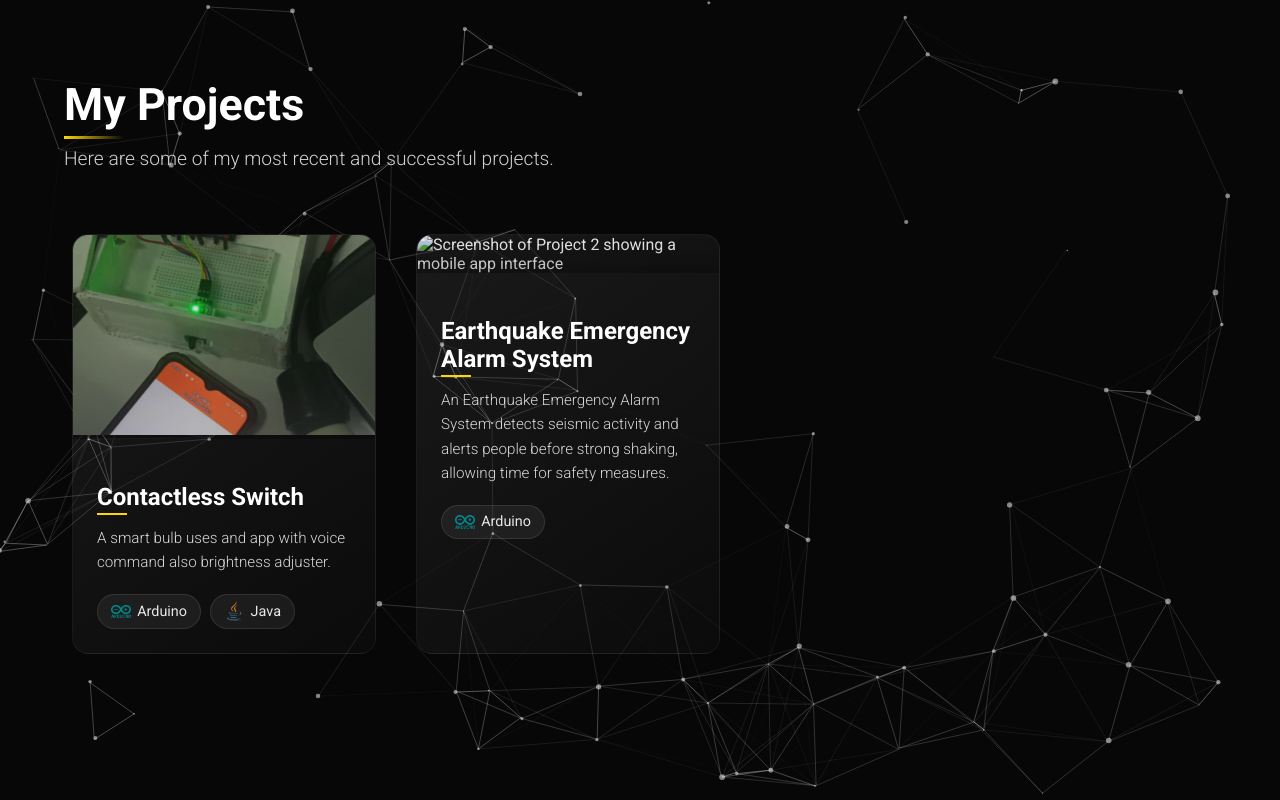
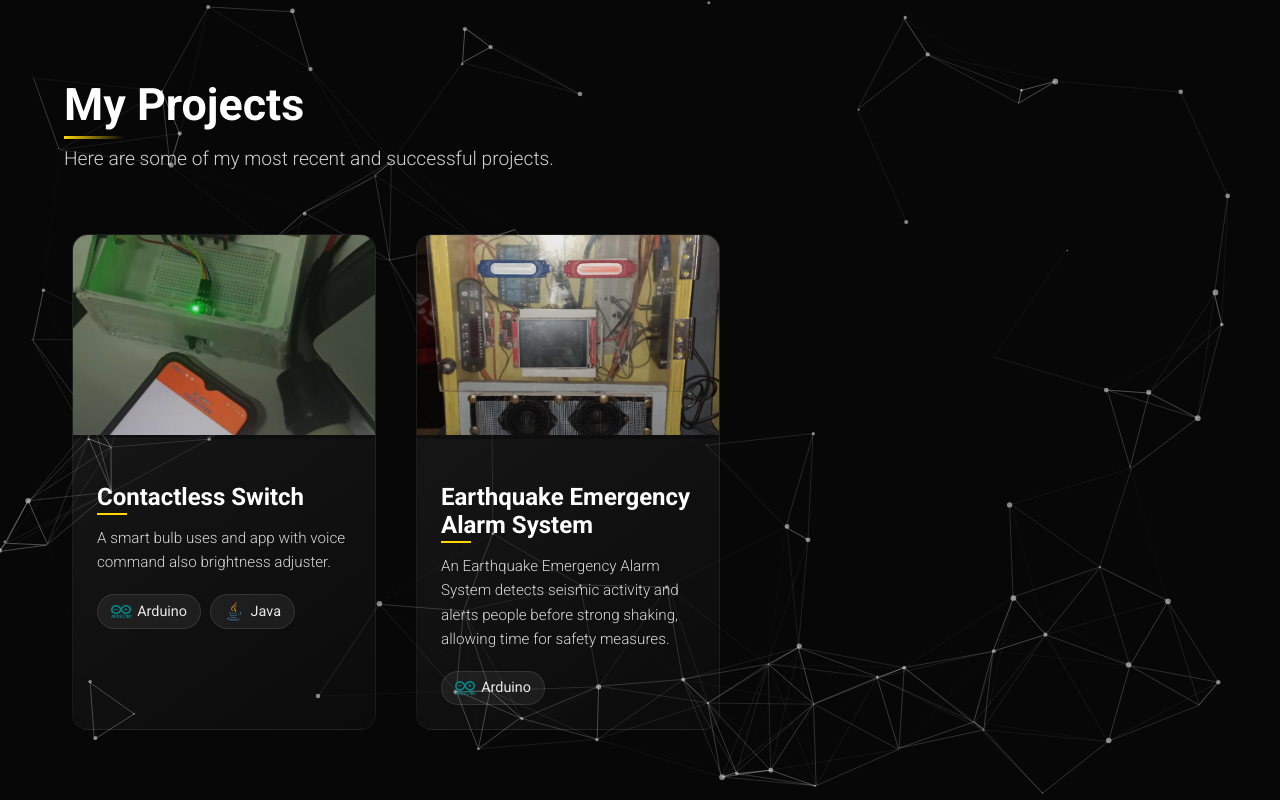
Before and after one commit to noelpaton-og/noelpatonog, a plain HTML site: page projects.html in a window 1280 px wide. Drawn offline with nearby package versions, Linux system fonts and the light colour scheme.

Commit message:
Update projects.html

```diff
--- a/projects.html
+++ b/projects.html
@@ -50,7 +50,7 @@
         <div class="project-card" style="--card-delay: 0.2s">
           <div class="image-wrapper">
             <img
-              src="Images/11b8c0b5-0ff9-4eb3-a663-1d240c42dce1 (1).jpg"
+              src="Images/bg2.jpg"
               alt="Screenshot of Project 2 showing a mobile app interface"
             />
             <div class="image-overlay"></div>
```
